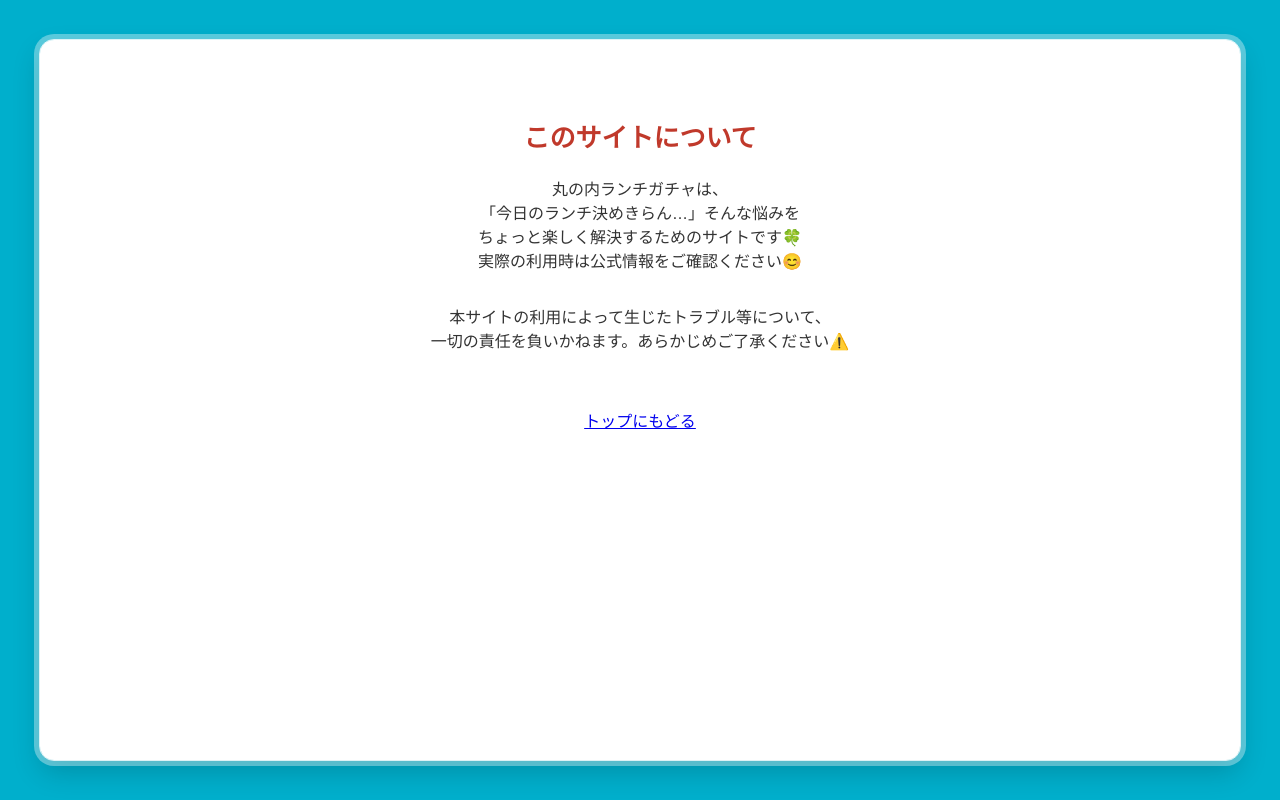
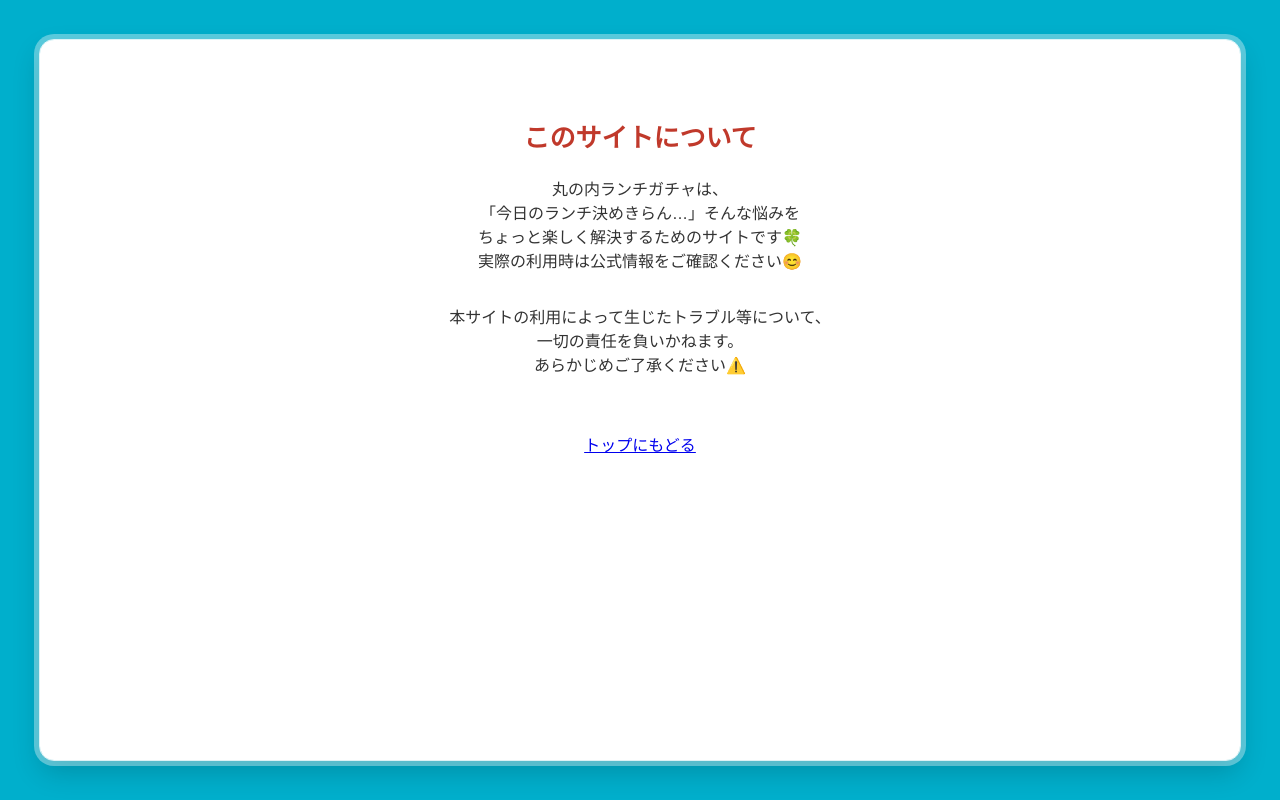
Before and after one commit to tetsu0312/marunouchi-lunch-gacha, a plain HTML site: page about.html in a window 1280 px wide. Drawn offline with Linux system fonts and the light colour scheme.

Commit message:
Update about.html

```diff
--- a/about.html
+++ b/about.html
@@ -8,7 +8,7 @@
 </head>
 <body>
 
-  <div class="center-lane">
+  <div class="center-lane about">
     <h1>このサイトについて</h1>
 
     <p>
@@ -19,7 +19,8 @@
     </p>
     <p>
       本サイトの利用によって生じたトラブル等について、<br>
-      一切の責任を負いかねます。あらかじめご了承ください⚠️
+      一切の責任を負いかねます。<br>
+      あらかじめご了承ください⚠️
     </p>
 
     <p style="margin-top: 40px;">
```
